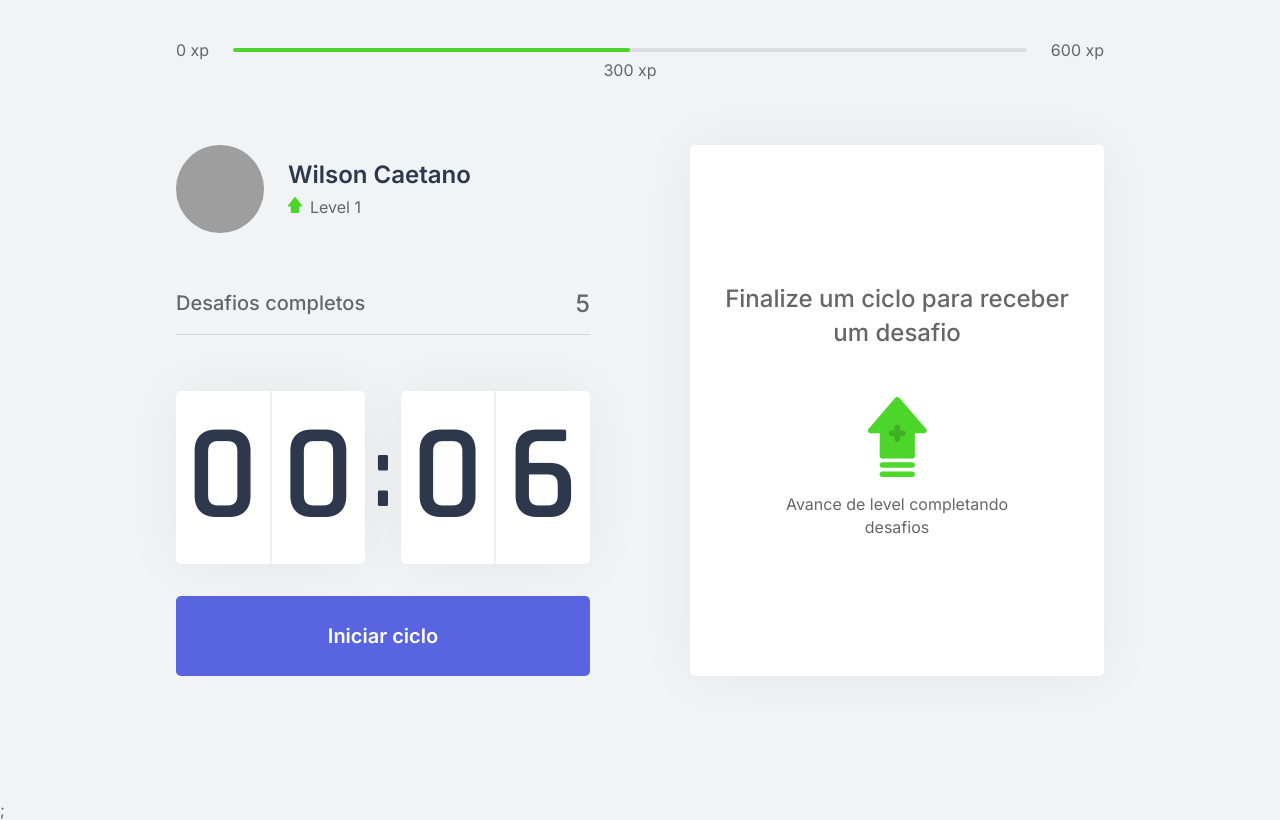
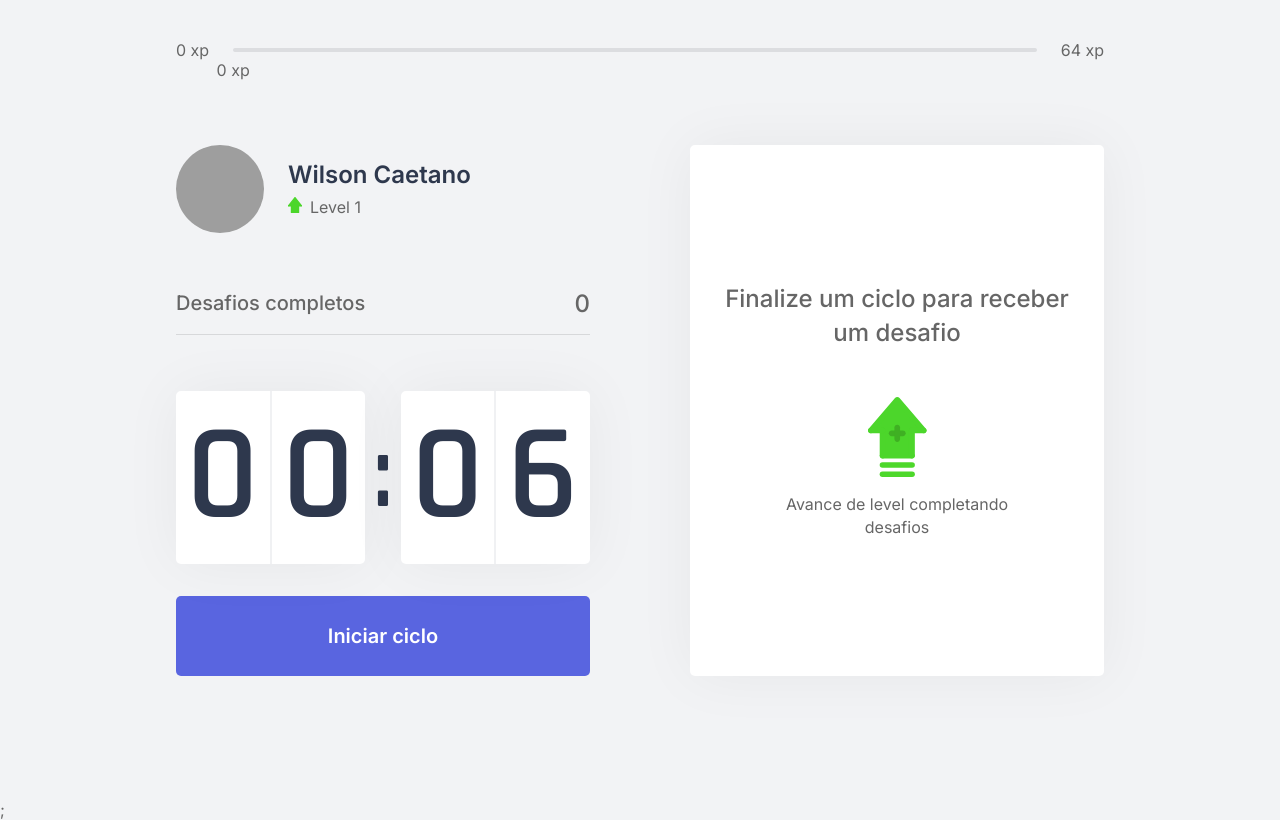
Before and after one commit to WilsonCaetanojr/pomodoro-technique-web, a Next.js app: page / in a window 1280 px wide. Built offline with nearby package versions, Linux system fonts and the light colour scheme; grey boxes are pictures that could not be loaded.

Commit message:
Configura contextos para outros componentes

```diff
--- a/src/components/ChallengeBox.tsx
+++ b/src/components/ChallengeBox.tsx
@@ -3,7 +3,7 @@ import { ChallengesContext } from "../contexts/ChallengesContext";
 import styles from "../styles/components/ChallengeBox.module.css";
 
 export function ChallengeBox() {
-  const { activeChallenge } = useContext(ChallengesContext);
+  const { activeChallenge, resetChallenge } = useContext(ChallengesContext);
 
   return (
     <div className={styles.challengeBoxContainer}>
@@ -18,7 +18,11 @@ export function ChallengeBox() {
           </main>
 
           <footer>
-            <button type="button" className={styles.challengeFailedButton}>
+            <button
+              type="button"
+              className={styles.challengeFailedButton}
+              onClick={resetChallenge}
+            >
               Falhei
             </button>
             <button type="button" className={styles.challengeSucceededButton}>
--- a/src/components/CompletedChallenges.tsx
+++ b/src/components/CompletedChallenges.tsx
@@ -1,10 +1,14 @@
+import { useContext } from "react";
+import { ChallengesContext } from "../contexts/ChallengesContext";
 import styles from "../styles/components/Completedchallenges.module.css";
 
 export function Completedchallenges() {
+  const { challengesCompleted } = useContext(ChallengesContext);
+
   return (
     <div className={styles.completedchallengesContainer}>
       <span>Desafios completos</span>
-      <span>5</span>
+      <span>{challengesCompleted}</span>
     </div>
   );
 }
--- a/src/components/ExperienceBar.tsx
+++ b/src/components/ExperienceBar.tsx
@@ -1,17 +1,29 @@
+import { useContext } from "react";
+import { ChallengesContext } from "../contexts/ChallengesContext";
 import styles from "../styles/components/ExperienceBar.module.css";
 
 export function ExperienceBar() {
+  const { currentExprerience, experienceToNextLevel } = useContext(
+    ChallengesContext
+  );
+
+  const percentToNextLevel =
+    Math.round(currentExprerience * 100) / experienceToNextLevel;
+
   return (
     <header className={styles.experienceBar}>
       <span>0 xp</span>
       <div>
-        <div style={{ width: "50%" }} />
+        <div style={{ width: `${percentToNextLevel}%` }} />
 
-        <span className={styles.currentExperience} style={{ left: "50%" }}>
-          300 xp
+        <span
+          className={styles.currentExperience}
+          style={{ left: `${percentToNextLevel}%` }}
+        >
+          {currentExprerience} xp
         </span>
       </div>
-      <span>600 xp</span>
+      <span>{experienceToNextLevel} xp</span>
     </header>
   );
 }
--- a/src/contexts/ChallengesContext.tsx
+++ b/src/contexts/ChallengesContext.tsx
@@ -11,9 +11,11 @@ interface ChallengerContextData {
   level: number;
   currentExprerience: number;
   challengesCompleted: number;
+  experienceToNextLevel: number;
   activeChallenge: Challenge;
   levelUp: () => void;
   startNewChallenge: () => void;
+  resetChallenge: () => void;
 }
 
 interface ChallengerProviderProps {
@@ -28,6 +30,8 @@ export function ChallengesProvider({ children }: ChallengerProviderProps) {
   const [challengesCompleted, setChallengesCompleted] = useState(0);
   const [activeChallenge, setActiveChallenge] = useState(null);
 
+  const experienceToNextLevel = Math.pow((level + 1) * 4, 2);
+
   function levelUp() {
     setLevel(level + 1);
   }
@@ -39,15 +43,21 @@ export function ChallengesProvider({ children }: ChallengerProviderProps) {
     setActiveChallenge(challenge);
   }
 
+  function resetChallenge() {
+    setActiveChallenge(null);
+  }
+
   return (
     <ChallengesContext.Provider
       value={{
         level,
         currentExprerience,
         challengesCompleted,
+        experienceToNextLevel,
         levelUp,
         startNewChallenge,
         activeChallenge,
+        resetChallenge,
       }}
     >
       {children}
```
